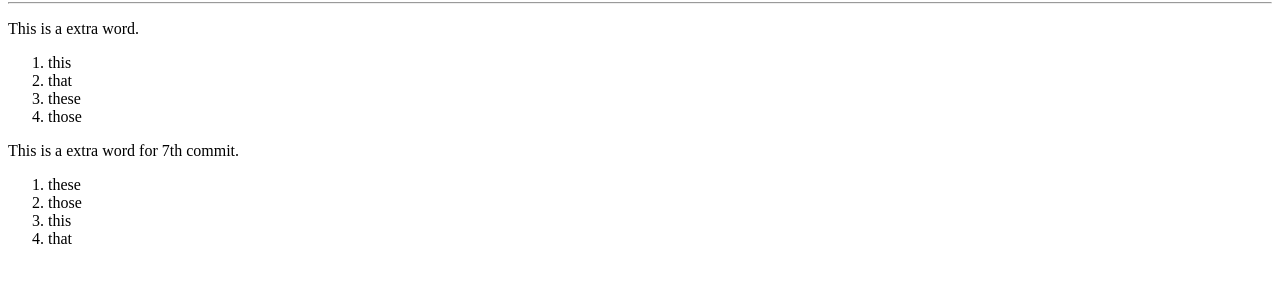
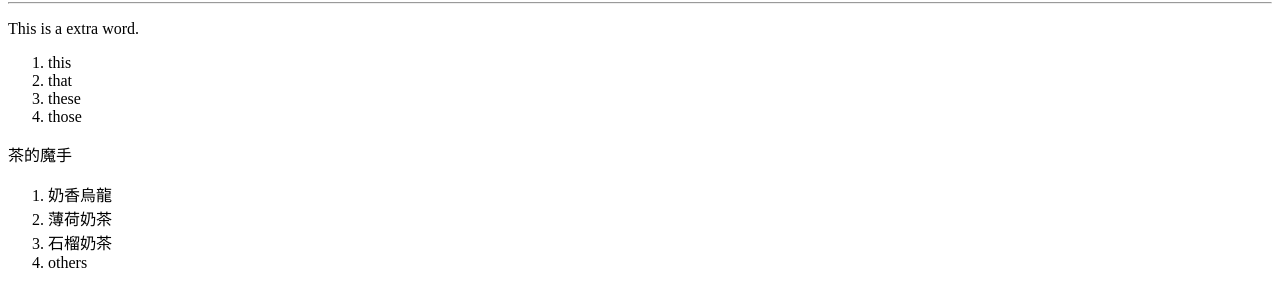
Before and after one commit to ThisIsNana/PythonClass, a plain HTML site: page index.html in a window 1280 px wide. Shown: the part 78-384 px from the top of the page. Drawn offline with Linux system fonts and the light colour scheme.

Commit message:
9th commit

```diff
--- a/index.html
+++ b/index.html
@@ -15,12 +15,12 @@
         <li>these</li>
         <li>those</li>
     </ol>
-    <p>This is a extra word for 7th commit.</p>
+    <p>茶的魔手</p>
     <ol>
-        <li>these</li>
-        <li>those</li>
-        <li>this</li>
-        <li>that</li>
+        <li>奶香烏龍</li>
+        <li>薄荷奶茶</li>
+        <li>石榴奶茶</li>
+        <li>others</li>
     </ol>
 </body>
 </html>
```
